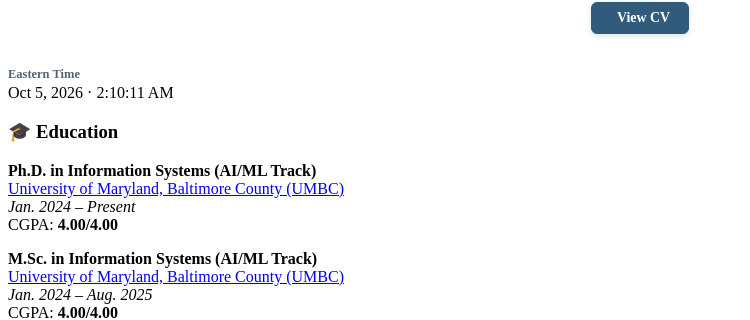
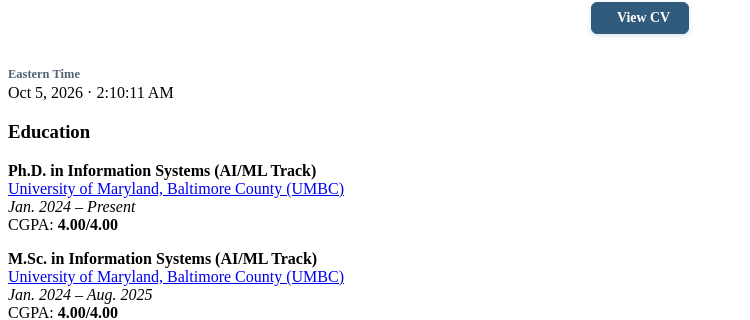
Before and after one commit to sakibshadman/sakibshadman.github.io, a Jekyll site: the page built from _pages/includes/education.md, in a window 1280 px wide. Shown: the part 997-1317 px from the top of the page, without its empty margins (0-750 px from the left). Built offline with Jekyll 4.4.1, drawn with Linux system fonts in a browser that asks for light colours; our own code applies the rules of GitHub Pages for plain Markdown files.

```diff
--- a/_pages/includes/education.md
+++ b/_pages/includes/education.md
@@ -1,4 +1,4 @@
-# 🎓 Education
+# Education
 
 **Ph.D. in Information Systems (AI/ML Track)**
 [University of Maryland, Baltimore County (UMBC)](https://umbc.edu/)
```
